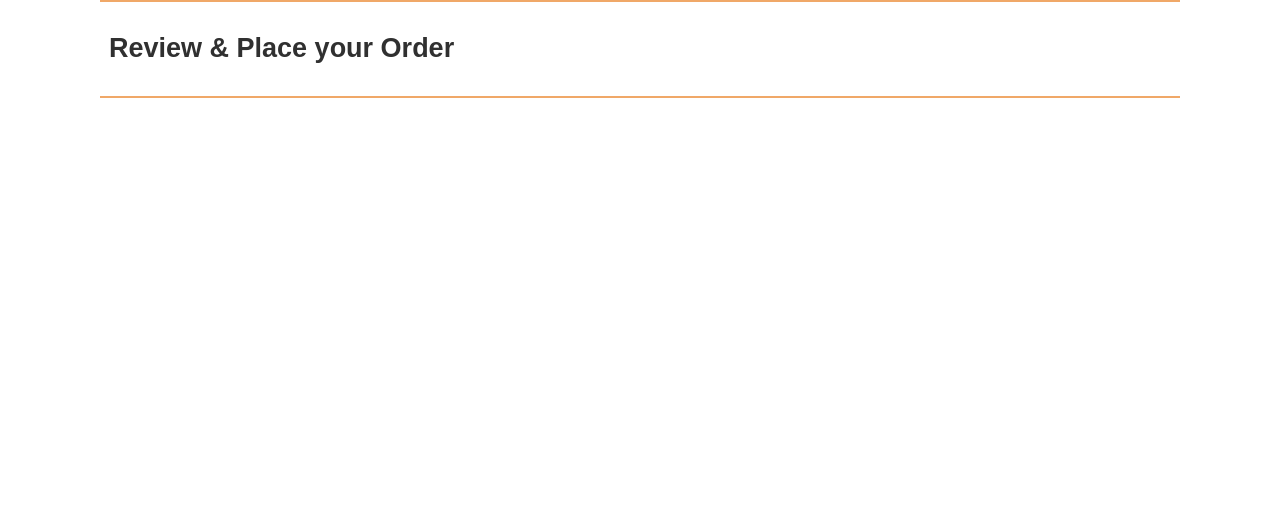
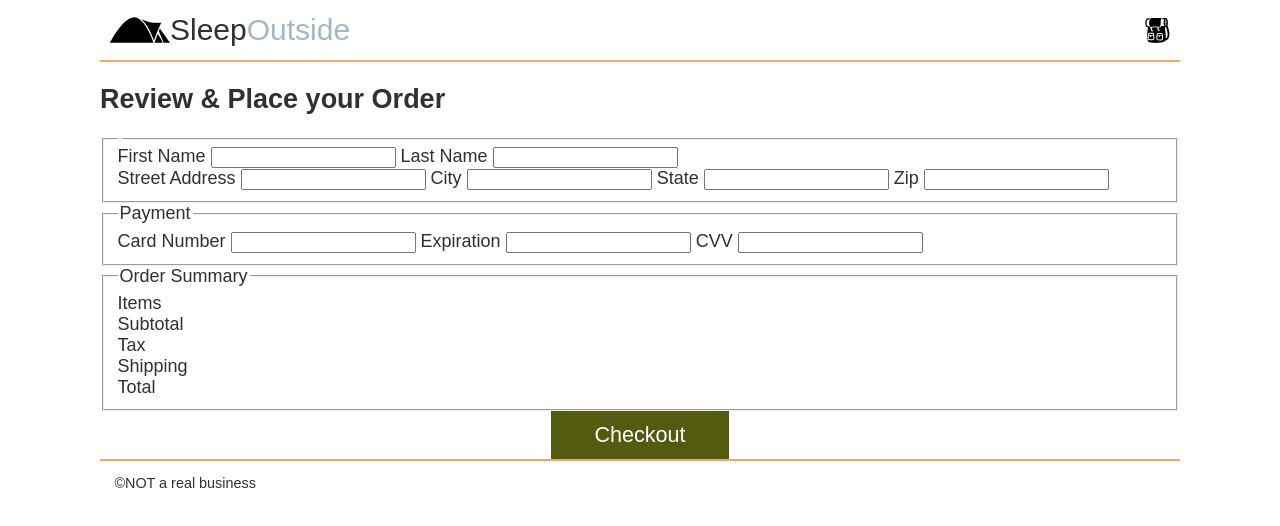
Before and after one commit to mfloresy/wdd330-team17, a website: page src/checkout/index.html in a window 1280 px wide. Drawn offline with Linux system fonts and the light colour scheme; files that its build step writes are made by us from their sources; files whose address does not match are found by name.

Commit message:
checkoutpage and process

```diff
--- a/src/checkout/index.html
+++ b/src/checkout/index.html
@@ -1,26 +1,78 @@
 <!doctype html>
 
 <html lang="en">
+
 <head>
-    <meta charset="UTF-8" />
-
-    <meta name="viewport" content="width=device-width, initial-scale=1.0" />
-
+  <meta charset="UTF-8">
+  <meta name="viewport" content="width=device-width, initial-scale=1.0">
   <title>Sleep Outside | Checkout</title>
-
-    <link rel="stylesheet" href="css/style.css" />
+  <link rel="stylesheet" href="css/style.css">
+  <script src="../js/checkout.js" type="module"></script>
 </head>
 
 <body>
-    <header id="main-header" class="divider">
-    </header>
+  <header class="divider" id="main-header"></header>
 
-    <main class="divider">
-      <section class="products">
+  <main class="divider checkout">
     <h2>Review & Place your Order</h2>
+    <section class="checkout-form">
+      <form name="checkout">
+        <input type="hidden" name="orderDate" id="orderDate">
+
+        <fieldset>
+          <legend></legend>
+          <div class="checkout__name">
+            <label for="fname">First Name</label>
+            <input type="text" name="fname" id="fname" required>
+            <label for="lname">Last Name</label>
+            <input type="text" name="lname" id="lname" required>
+          </div>
+          <div class="checkout__address">
+            <label for="street">Street Address</label>
+            <input type="text" name="street" id="street" required>
+            <label for="city">City</label>
+            <input type="text" name="city" id="city" required>
+            <label for="state">State</label>
+            <input type="text" name="state" id="state" required>
+            <label for="zip">Zip</label>
+            <input type="text" name="zip" id="zip" required>
+          </div>
+        </fieldset>
+
+        <fieldset>
+          <legend>Payment</legend>
+          <div class="checkout__payment">
+            <label for="cardNumber">Card Number</label>
+            <input type="text" name="cardNumber" id="cardNumber" required>
+            <label for="expiration">Expiration</label>
+            <input type="text" name="expiration" id="expiration" required>
+            <label for="code">CVV</label>
+            <input type="text" name="code" id="code" required>
+          </div>
+        </fieldset>
+
+        <fieldset class="checkout-summary">
+          <legend>Order Summary</legend>
+
+          <div class="order__summary">
+            <div>Items</div>
+            <div id="num-items"></div>
+            <div>Subtotal</div>
+            <div id="cartTotal"></div>
+            <div>Tax</div>
+            <div id="tax"></div>
+            <div>Shipping</div>
+            <div id="shipping"></div>
+            <div>Total</div>
+            <div id="orderTotal"></div>
+          </div>
+        </fieldset>
+        <button type="submit" id="checkoutSubmit">Checkout</button>
+      </form>
     </section>
   </main>
 
   <footer id="footer"></footer>
 </body>
+
 </html>
```
Also changed, not shown: src/js/CheckoutProcess.mjs (added, +61 -0 lines). Lines whose indentation alone changed are shown as unchanged.
